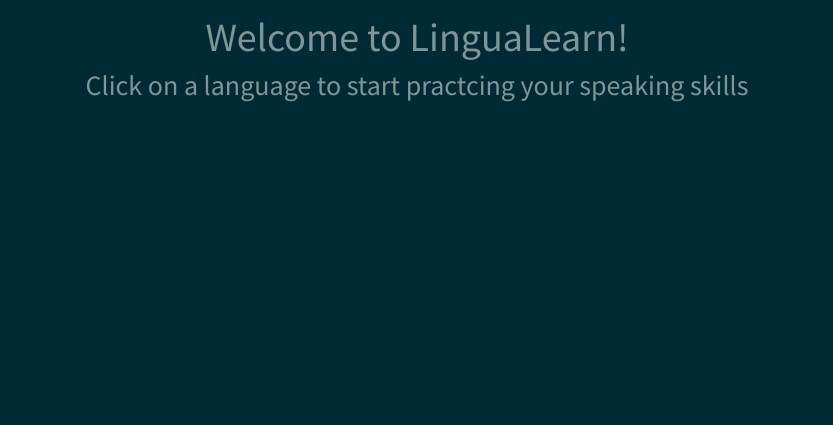
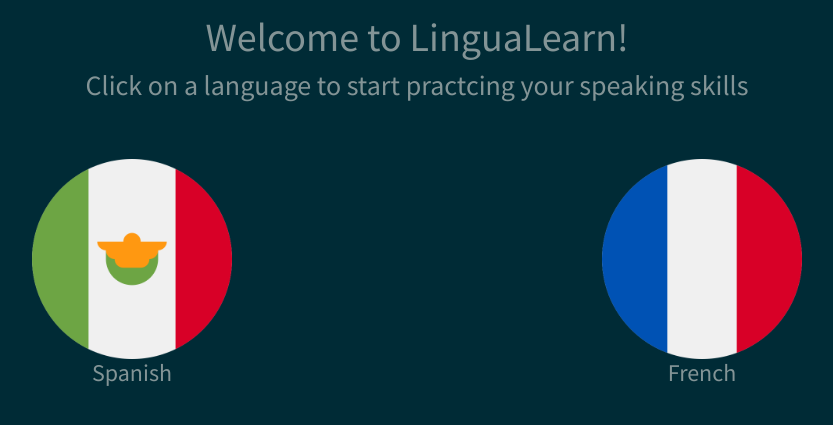
Before and after one commit to adameubanks/LinguaLearn, a Flask app: page / in a window 1280 px wide. Shown: the part 59-484 px from the top of the page, without its empty margins (223-1056 px from the left). Run offline with Flask 3, Linux system fonts and the light colour scheme; some libraries are stand-ins or nearby versions.

Commit message:
lingualearn for french and spanish

```diff
--- a/app.py
+++ b/app.py
@@ -18,7 +18,9 @@ def french():
 @app.route("/get")
 def get_bot_response():
     userText = request.args.get('msg')
-    response = gemini_pro.get_response(userText)
+    userLang = request.referrer[-2:]
+    print(userLang)
+    response = gemini_pro.get_response(userText, userLang)
     return response
 
 
--- a/gemini_pro.py
+++ b/gemini_pro.py
@@ -23,7 +23,6 @@ histoire = [{"parts":
 
 def get_response(msg, lang):
     if lang == 'es':
-        chat.set_chat_lang('es')
         chat = model.start_chat(history=historia)
         try:
             response = chat.send_message(msg)
@@ -34,7 +33,6 @@ def get_response(msg, lang):
             return "Ups ! Hubo un error. Intente decir algo más simple."
 
     elif lang == 'fr':
-        chat.set_chat_lang('fr')
         chat = model.start_chat(history=histoire)
         try:
             response = chat.send_message(msg)
--- a/templates/french.html
+++ b/templates/french.html
@@ -16,6 +16,7 @@
     <script>
     var isRecording = false;
     var recognition;
+    var lang = 'fr-FR';
 
     $("#textInput").keydown(function (e) {
       console.log(e);
@@ -34,7 +35,7 @@
           recognition.continuous = true;
           recognition.interimResults = false;
 
-          recognition.lang = 'fr-FR';
+          recognition.lang = lang;
           recognition.start();
 
           recognition.onresult = function (e) {
@@ -80,7 +81,7 @@
           .getElementById("userInput")
           .scrollIntoView({ block: "start", behavior: "smooth" });
           var speech = new SpeechSynthesisUtterance(data);
-          speech.lang = 'fr-FR';
+          speech.lang = lang;
           window.speechSynthesis.cancel();
           window.speechSynthesis.speak(speech);
       });
--- a/templates/index.html
+++ b/templates/index.html
@@ -4,4 +4,18 @@
 <br><br><br>
 <h1 align="center">Welcome to LinguaLearn!</h1>
 <h3 align="center">Click on a language to start practcing your speaking skills</h3>
+<br><br>
+<div class="container" align="center">
+    <div class="row" align="center">
+        <div class="col-lg-6" align="center">
+            <a href="{{ url_for('spanish') }}"><img src="/static/img/mexico.png" class="d-inline-block align-top" height="200" width="200"></a>
+            <br><h4>Spanish</h4>
+        </div>
+        <div class="col-lg-6" align="center">
+            <a href="{{ url_for('french') }}"><img src="/static/img/france.png" class="d-inline-block align-top" height="200" width="200"></a>
+            <br><h4>French</h4>
+        </div>
+    </div>
+</div>
+
 {% endblock %}
--- a/templates/layout.html
+++ b/templates/layout.html
@@ -6,6 +6,7 @@
     <script src="https://code.jquery.com/jquery-3.7.1.min.js" integrity="sha256-/JqT3SQfawRcv/BIHPThkBvs0OEvtFFmqPF/lYI/Cxo=" crossorigin="anonymous"></script>
     <link rel="stylesheet" href="static/css/chat.css">
     <link rel="stylesheet" href="static/css/bootstrap.css">
+    <link rel="icon" type="image/x-icon" href="static/img/favicon.ico">
 </head>
 <body>
 <nav class="navbar navbar-expand-lg fixed-top bg-dark" data-bs-theme="dark">
--- a/templates/spanish.html
+++ b/templates/spanish.html
@@ -16,6 +16,7 @@
     <script>
     var isRecording = false;
     var recognition;
+    var lang = 'es-US';
 
     $("#textInput").keydown(function (e) {
       console.log(e);
@@ -34,7 +35,7 @@
           recognition.continuous = true;
           recognition.interimResults = false;
 
-          recognition.lang = 'es-US';
+          recognition.lang = lang;
           recognition.start();
 
           recognition.onresult = function (e) {
@@ -80,7 +81,7 @@
           .getElementById("userInput")
           .scrollIntoView({ block: "start", behavior: "smooth" });
           var speech = new SpeechSynthesisUtterance(data);
-          speech.lang = 'es-US';
+          speech.lang = lang;
           window.speechSynthesis.cancel();
           window.speechSynthesis.speak(speech);
       });
```
Also changed, not shown: static/img/es.png (deleted), static/img/favicon.ico (added), static/img/fr.png (deleted), static/img/france.png (added), static/img/mexico.png (added), static/img/mic.svg (deleted), static/img/parrot (1).png (deleted), static/img/parrot.png (deleted).
